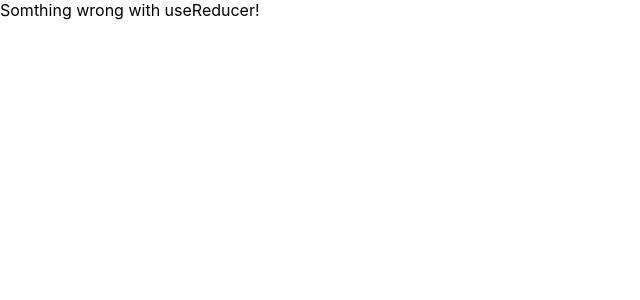
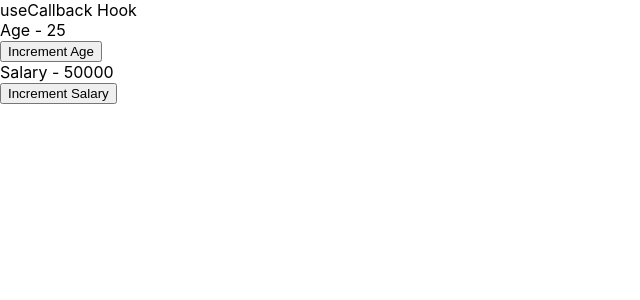
Before and after one commit to danlidennydeng/react-hooks-gopinav, a React (Create React App) app: page / in a window 1280 px wide. Shown: the top 300 px of the page, without its empty margins (0-640 px from the left). Built offline with nearby package versions, Linux system fonts and the light colour scheme; no server answers.

Commit message:
Lesson 26, useCallback to avoid unnecessary rendering

```diff
--- a/src/App.js
+++ b/src/App.js
@@ -1,6 +1,7 @@
 import React from 'react'
+import ParentComponent from './components/ParentComponent';
 //import DataEffect from './components/DataEffect';
-import DataReducer from './components/DataReducer';
+// import DataReducer from './components/DataReducer';
 
 
 function App() {
@@ -8,7 +9,7 @@
   return (
 
     <div className="App">
-      <DataReducer />
+      <ParentComponent />
     </div>
 
   );
--- /dev/null
+++ b/src/components/Button.js
@@ -0,0 +1,14 @@
+import React from 'react'
+
+function Button({ handleClick, children }) {
+
+  console.log('Rendering button - ', children)
+
+  return (
+    <button onClick={handleClick}>
+      {children}
+    </button>
+  )
+}
+
+export default React.memo(Button)
--- /dev/null
+++ b/src/components/Count.js
@@ -0,0 +1,10 @@
+import React from 'react'
+
+function Count({ text, count }) {
+
+  console.log(`Rendering Count of ${text}`)
+
+  return <div>{text} - {count}</div>
+}
+
+export default React.memo(Count)
--- /dev/null
+++ b/src/components/ParentComponent.js
@@ -0,0 +1,32 @@
+import React, { useState, useCallback } from 'react'
+import Title from './Title'
+import Count from './Count'
+import Button from './Button'
+
+function ParentComponent() {
+
+  const [age, setAge] = useState(25)
+  const [salary, setSalary] = useState(50000)
+
+  const incrementAge = useCallback(() => {
+    setAge(age + 1)
+  }, [age])
+
+  const incrementSalary = useCallback(() => {
+    setSalary(salary + 1000)
+  }, [salary])
+
+  return (
+
+    <div>
+      <Title />
+      <Count text="Age" count={age} />
+      <Button handleClick={incrementAge}>Increment Age</Button>
+      <Count text="Salary" count={salary} />
+      <Button handleClick={incrementSalary}>Increment Salary</Button>
+    </div>
+
+  );
+}
+
+export default ParentComponent
--- /dev/null
+++ b/src/components/Title.js
@@ -0,0 +1,13 @@
+import React from 'react'
+
+function Title() {
+  console.log('Rendering Title')
+
+  return (
+    <div>
+      useCallback Hook
+    </div>
+  )
+}
+
+export default React.memo(Title)
```
Also changed, not shown: 1 other file (tests, documents, lock files or other folders).
